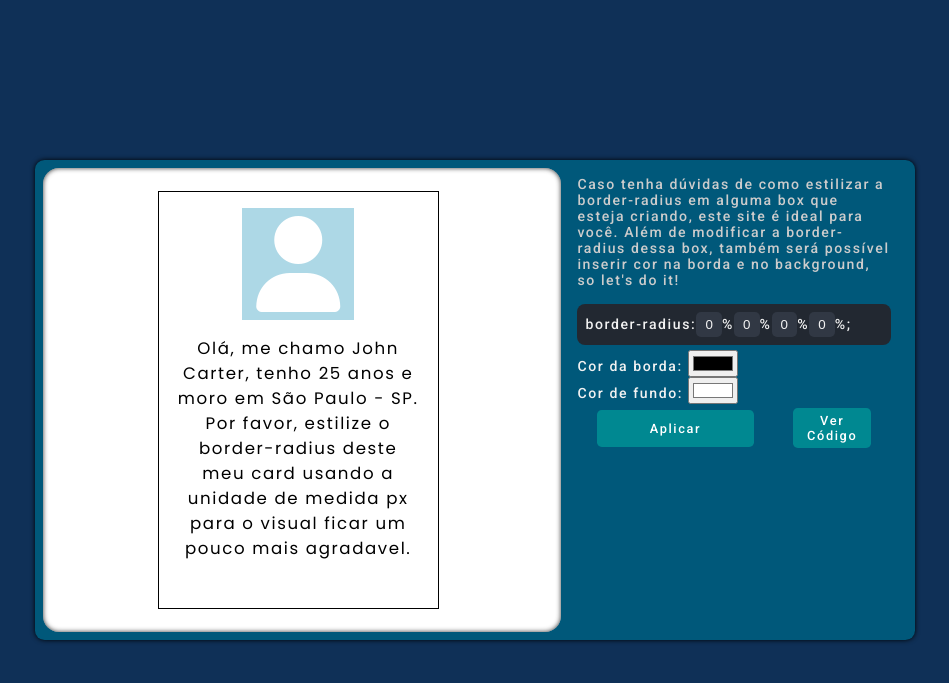
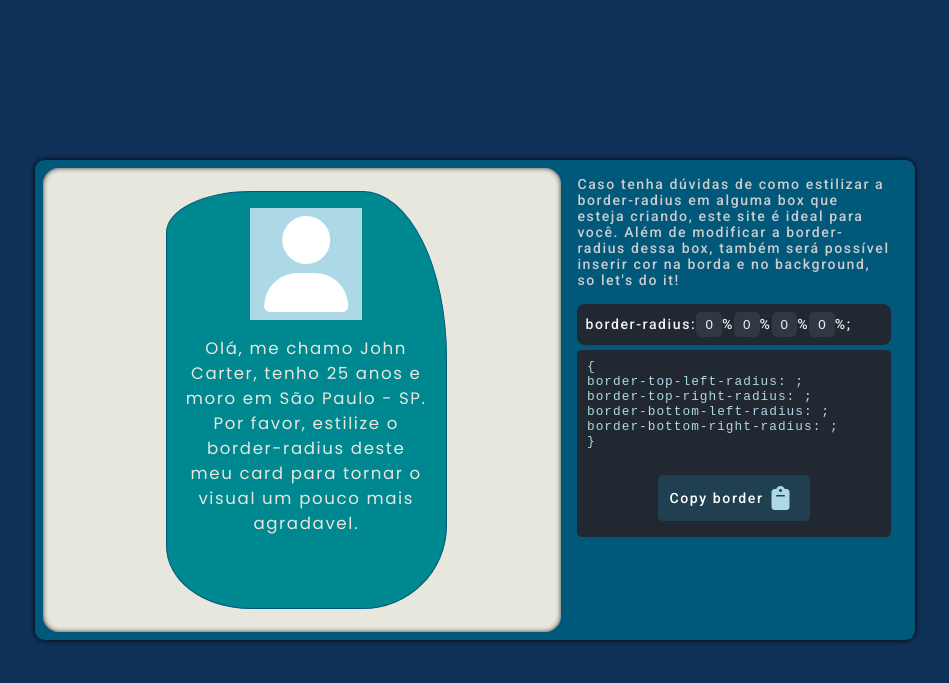
Before and after one commit to JuniorAlvess/appIdeasSolved, a plain HTML site: page beginner/borderRadiusPreviewer/index.html in a window 1280 px wide. Shown: the whole page, without its empty margins (165-1114 px from the left). Drawn offline with Linux system fonts and the light colour scheme.

Commit message:
borderRadiusPreviewer in progress

```diff
--- a/beginner/borderRadiusPreviewer/index.html
+++ b/beginner/borderRadiusPreviewer/index.html
@@ -20,33 +20,9 @@
                     <i class="fas fa-user"></i>
                     <p>
                         Olá, me chamo John Carter, tenho 25 anos e moro em São Paulo - SP.
-                        Por favor, estilize o border-radius deste meu card usando a unidade de medida px para o visual
-                        ficar um pouco mais agradavel.
+                        Por favor, estilize o border-radius deste meu card para tornar o visual
+                        um pouco mais agradavel.
                     </p>
-                </div>
-
-                <div id="viewCode" class="view-code">
-                    <code>
-                        {
-                        <br>
-                        background-color: <b id="backColor"></b>;
-                        <br>
-                        border-color: <b id="bColor"></b>;
-                        <br>
-                        border: <b>1px solid</b>;
-                        <br>
-                        border-top-left-radius: <b id="topLeft"></b>;
-                        <br>
-                        border-top-right-radius: <b id="topRight"></b>;
-                        <br>
-                        border-bottom-left-radius: <b id="bottomLeft"></b>;
-                        <br>
-                        border-bottom-right-radius: <b id="bottomRight"></b>;
-                        <br>
-                        }
-                    </code>
-
-                    <button onclick="copyCode()">Copy border <i class="fas fa-clipboard"></i></button>
                 </div>
             </div>
             <div class="box-manage">
@@ -82,23 +58,23 @@
 
                         <span> ; </span>
                     </div>
+                    <div id="viewCode" class="view-code">
+                        <code>
+                            {
+                            <br>
+                            border-top-left-radius: <b id="topLeft"></b>;
+                            <br>
+                            border-top-right-radius: <b id="topRight"></b>;
+                            <br>
+                            border-bottom-left-radius: <b id="bottomLeft"></b>;
+                            <br>
+                            border-bottom-right-radius: <b id="bottomRight"></b>;
+                            <br>
+                            }
+                        </code>
 
-                    <div class="input-color">
-                        <div class="input-wrapper">
-                            <label for="borderColor"> Cor da borda: </label>
-                            <input id="borderColor" type="color" name="borderColor">
-                        </div>
-
-                        <div class="input-wrapper">
-                            <label for="backgroundColor"> Cor de fundo: </label>
-                            <input id="backgroundColor" type="color" name="backgroundColor" value="#ffffff">
-                        </div>
+                        <button onclick="copyCode()">Copy border <i class="fas fa-clipboard"></i></button>
                     </div>
-                </div>
-
-                <div class="button-group">
-                    <button type="submit" onclick="handleBorder()">Aplicar</button>
-                    <button id="buttonViewCode" onclick="viewCode()">Ver Código</button>
                 </div>
             </div>
         </div>
--- a/beginner/borderRadiusPreviewer/script.js
+++ b/beginner/borderRadiusPreviewer/script.js
@@ -3,30 +3,30 @@ function sendValuesToCard(condition) {
     const getBorderTopRightValue = document.getElementById('borderRight').value
     const getBorderBottomLeftValue = document.getElementById('borderLeft').value
     const getBorderBottomRightValue = document.getElementById('borderBottom').value
-    const getBorderColorValue = document.getElementById('borderColor').value
-    const getBackgroundColor = document.getElementById('backgroundColor').value
+    // const getBorderColorValue = document.getElementById('borderColor').value
+    // const getBackgroundColor = document.getElementById('backgroundColor').value
     const applyValuesInTheCard = document.getElementById('card').style
 
     // insert values in viewCode
-    document.getElementById('backColor').innerHTML = getBackgroundColor
-    document.getElementById('bColor').innerHTML = getBorderColorValue
-    document.getElementById('topLeft').innerHTML = `${getBorderTopLeftValue}px`
-    document.getElementById('topRight').innerHTML = `${getBorderTopRightValue}px`
-    document.getElementById('bottomLeft').innerHTML = `${getBorderBottomLeftValue}px`
-    document.getElementById('bottomRight').innerHTML = `${getBorderBottomRightValue}px`
+    // document.getElementById('backColor').innerHTML = getBackgroundColor
+    // document.getElementById('bColor').innerHTML = getBorderColorValue
+    document.getElementById('topLeft').innerHTML = `${getBorderTopLeftValue}%`
+    document.getElementById('topRight').innerHTML = `${getBorderTopRightValue}%`
+    document.getElementById('bottomLeft').innerHTML = `${getBorderBottomLeftValue}%`
+    document.getElementById('bottomRight').innerHTML = `${getBorderBottomRightValue}%`
 
     switch (condition) {
         case 'borderTopLeftRadius':
-            applyValuesInTheCard.borderTopLeftRadius = `${getBorderTopLeftValue}px`
+            applyValuesInTheCard.borderTopLeftRadius = `${getBorderTopLeftValue}%`
             break;
         case 'borderTopRightRadius':
-            applyValuesInTheCard.borderTopRightRadius = `${getBorderTopRightValue}px`
+            applyValuesInTheCard.borderTopRightRadius = `${getBorderTopRightValue}%`
             break;
         case 'borderBottomLeftRadius':
-            applyValuesInTheCard.borderBottomLeftRadius = `${getBorderBottomLeftValue}px`
+            applyValuesInTheCard.borderBottomLeftRadius = `${getBorderBottomLeftValue}%`
             break;
         case 'borderBottomRightRadius':
-            applyValuesInTheCard.borderBottomRightRadius = `${getBorderBottomRightValue}px`
+            applyValuesInTheCard.borderBottomRightRadius = `${getBorderBottomRightValue}%`
             break;
         default:
             console.log("it dosen't work")
@@ -56,9 +56,8 @@ function copyCode() {
 
     copyText.select();
 
-    // copyText.setSelectionRange(0, 99999)
-    copyText.
-        document.execCommand("copy");
+    copyText.setSelectionRange(0, 99999)
+    document.execCommand("copy");
 
     alert("Copied the text: " + copyText.value)
 }
--- a/beginner/borderRadiusPreviewer/style.css
+++ b/beginner/borderRadiusPreviewer/style.css
@@ -32,7 +32,7 @@ main {
 }
 
 .box {
-    background: #fff;
+    background: #e7e7de;
 
     /* box-sizing: content-box; */
     height: 100%;
@@ -45,19 +45,21 @@ main {
 }
 
 .box .profileCard {
-    border: 1px solid;
-    /* height: 23rem; */
+    background: #008891;
+    border: 1px solid #00587a;
+
     height: clamp(21rem, 90%, 28rem);
     width: clamp(5rem, 55%, 45rem);
-    /* margin: auto 0.5rem; */
-    /* min-width: 5rem; */
-    /* display: none; */
-    /* visibility: visible; */
+
     text-align: center;
+
     padding: 1rem;
-
     margin: 2rem auto;
-
+    border-radius: 30% 30% 30% 30% / 10% 40% 20% 15%;
+    /* border-top-left-radius: 30%;
+    border-top-right-radius: 30%;
+    border-bottom-left-radius: 30%;
+    border-bottom-right-radius: 30%; */
     overflow: hidden;
 }
 
@@ -111,6 +113,7 @@ main {
 .box .profileCard p {
     /* border: 1px solid #000; */
     /* font-size: 1.5vw; */
+    color: #e7e7de;
     font-size: clamp(0.7rem, 1.3vw, 1.3rem);
     font-weight: 400;
     letter-spacing: 0.1rem;
@@ -134,7 +137,8 @@ main {
     margin-bottom: 1rem;
 }
 
-.box-manage label, span {
+.box-manage label,
+span {
     color: #f2f2f2;
 
     font-size: clamp(0.8rem, 1.1vw, 1.3rem);
@@ -180,64 +184,72 @@ main {
     outline: none;
 }
 
+.box-manage .input-group .view-code {
+    background-color: #222831;
+    border-radius: .3rem;
+}
+
+.box-manage .input-group .view-code code {
+    display: block;
+    padding: 0.6rem;
+    /* border: 1px solid #fff; */
+    /* margin: 0.2rem auto; */
+    /* width: 65%; */
+    /* text-align: center; */
+    /* border: 1px solid #fff; */
+    color: lightblue;
+    /* font-size: 0.9vw; */
+    font-size: clamp(0.8rem, 0.8vw, 1.3rem);
+    /* font-weight: 400; */
+    letter-spacing: 1px;
+    /* font-family: 'Poppins', sans-serif;*/
+}
+
+.box-manage .input-group .view-code code b {
+    color: #f2f2f2;
+    /* font-weight: ; */
+}
+
 .box-manage .button-group {
     display: flex;
     align-items: center;
     justify-content: space-around;
 }
 
-button {
-    display: block;
-    /* background: #204051; */
-    background: #008891;
+.box-manage .input-group .view-code button {
+    background: #204051;
     color: #fff;
 
-    padding: 0.7rem;
-
+    width: 9.5rem;
     font-size: clamp(0.8rem, 1.1vw, 1.3rem);
     font-weight: 500;
     letter-spacing: 0.1rem;
     font-family: 'Roboto', sans-serif;
+
+    padding: 0.7rem;
+    margin: 1rem auto;
+
+    display: flex;
+    align-items: center;
+    gap: 0.5rem;
 
     border: none;
     border-radius: 0.3rem;
     cursor: pointer;
     outline: none;
     transition: .3s;
-    margin-bottom: 0.5rem;
 }
 
-.box-manage button[type="submit"] {
-    width: 50%;
-    padding: 0.7rem;
-}
-
-.box-manage button {
-    width: 25%;
-    padding: 0.3rem;
-    font-size: clamp(0.8rem, 1vw, 1.3rem);
-    font-weight: 500;
-    /* letter-spacing: 0.1rem; */
-    font-family: 'Roboto', sans-serif;
-}
-
-.view-code button {
-    margin: 1rem auto;
-
-    display: flex;
-    align-items: center;
-    gap: 0.5rem;
-}
-.view-code button i {
+.box-manage .input-group .view-code button i {
     color: lightblue;
     font-size: 1.5rem;
 }
 
-button:hover {
+.box-manage .input-group .view-code button:hover {
     filter: brightness(0.8);
 }
 
-button:active {
+.box-manage .input-group .view-code button:active {
     transform: scale(.9);
 }
 
```
